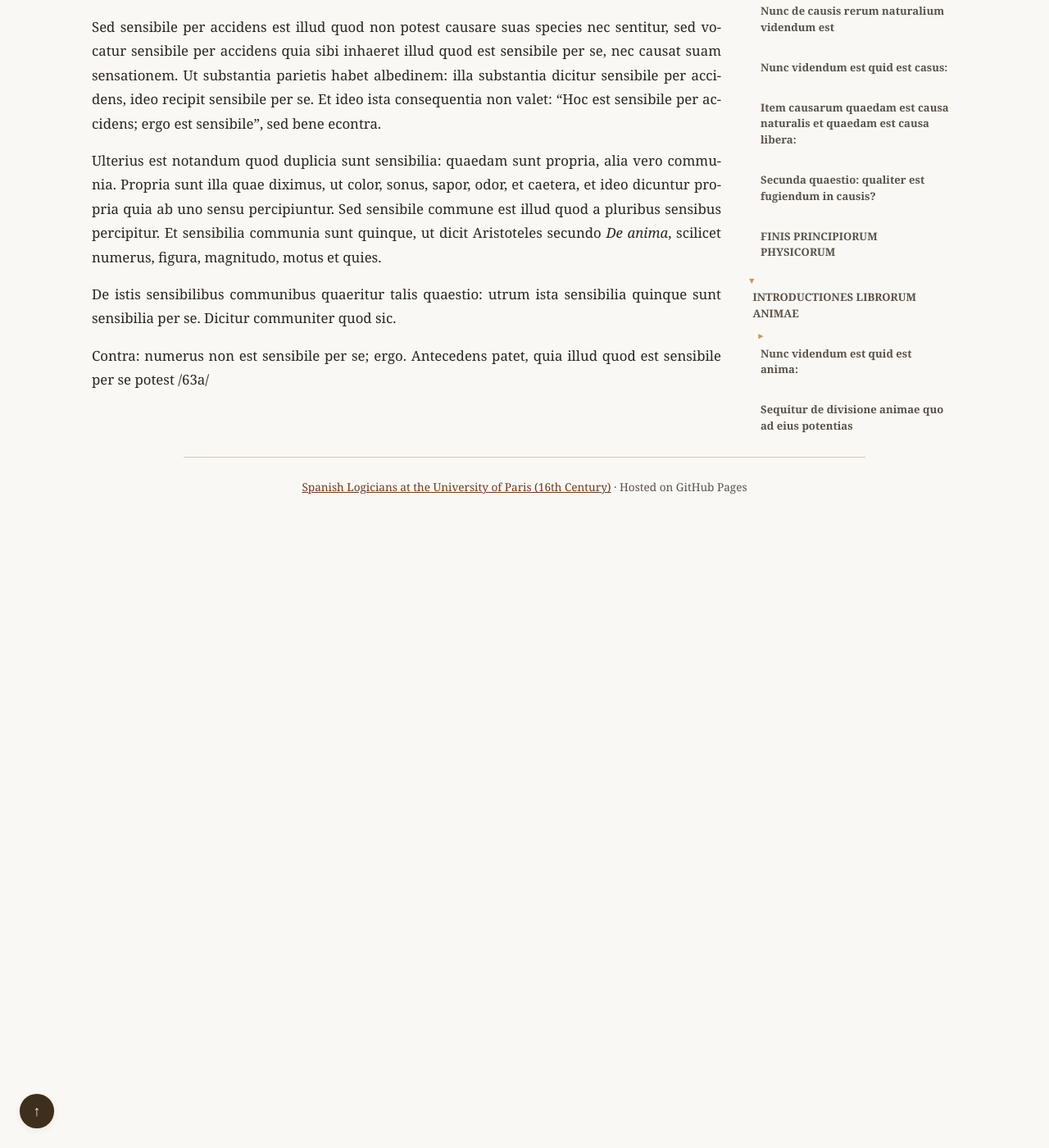
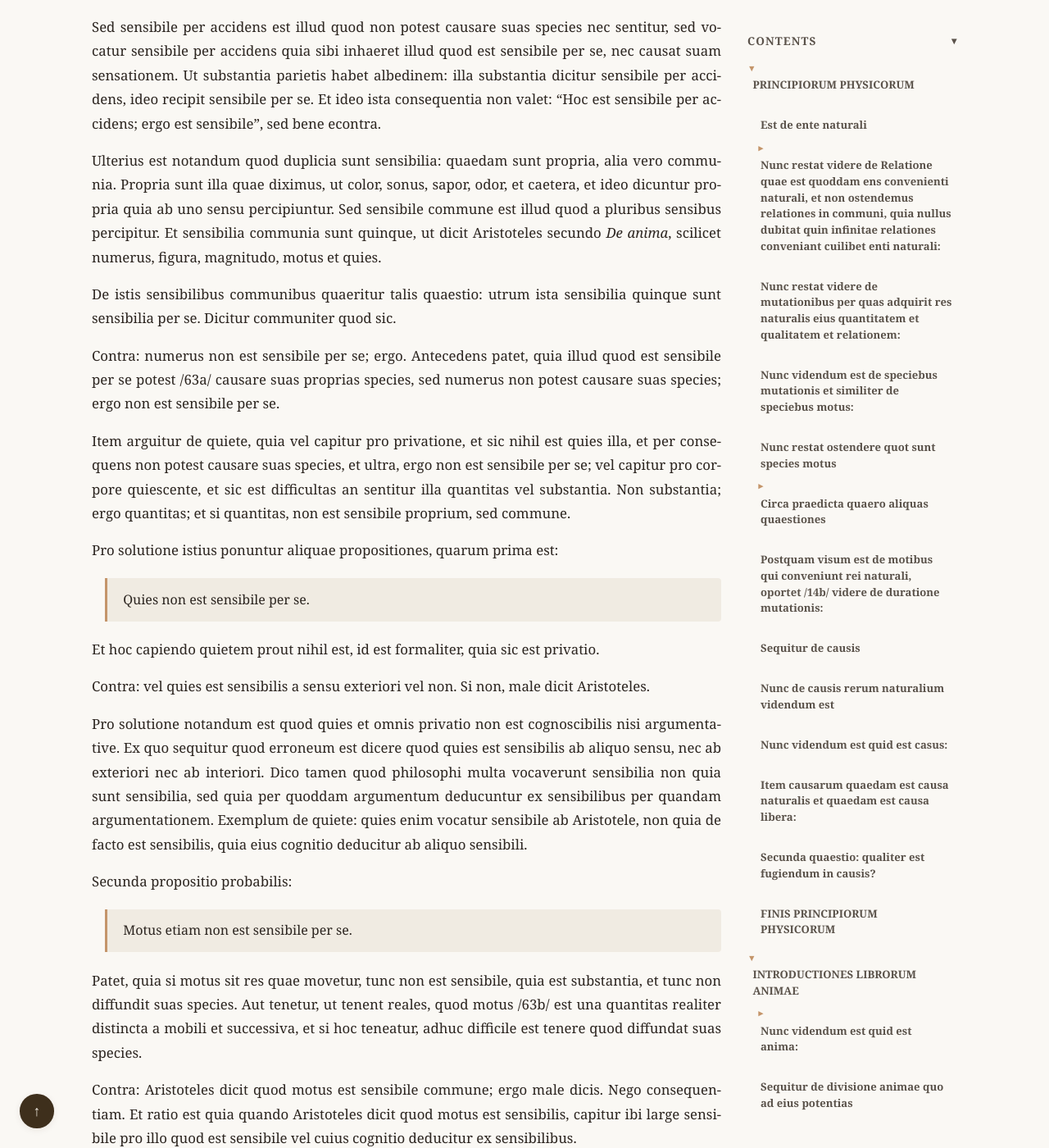
Before and after one commit to JoseBalado/Spanish-Logicians-at-the-University-of-Paris, a Jekyll site: the page built from philosophers/Jeronimo-Pardo/Principiorum-Phisicorum-et-Introductiones-Librorum-Animae.md, in a window 1280 px wide and 1400 px high, scrolled down 77273 px. Shown: the whole window at 82% size. Built offline with Jekyll 4.4.1, drawn with Linux system fonts in a browser that asks for light colours; before the commit the page ends 77903 px from its top, so only the background shows below that; some of the changed text lies outside the part shown.

Commit message:
Pardo, De anima, page 63

```diff
--- a/philosophers/Jeronimo-Pardo/Principiorum-Phisicorum-et-Introductiones-Librorum-Animae.md
+++ b/philosophers/Jeronimo-Pardo/Principiorum-Phisicorum-et-Introductiones-Librorum-Animae.md
@@ -1435,7 +1435,45 @@ Ulterius est notandum quod duplicia sunt sensibilia: quaedam sunt propria, alia
 
 De istis sensibilibus communibus quaeritur talis quaestio: utrum ista sensibilia quinque sunt sensibilia per se. Dicitur communiter quod sic.
 
-Contra: numerus non est sensibile per se; ergo. Antecedens patet, quia illud quod est sensibile per se potest /63a/
+Contra: numerus non est sensibile per se; ergo. Antecedens patet, quia illud quod est sensibile per se potest /63a/ causare suas proprias species, sed numerus non potest causare suas species; ergo non est sensibile per se.
+
+Item arguitur de quiete, quia vel capitur pro privatione, et sic nihil est quies illa, et per consequens non potest causare suas species, et ultra, ergo non est sensibile per se; vel capitur pro corpore quiescente, et sic est difficultas an sentitur illa quantitas vel substantia. Non substantia; ergo quantitas; et si quantitas, non est sensibile proprium, sed commune.
+
+Pro solutione istius ponuntur aliquae propositiones, quarum prima est:
+
+> Quies non est sensibile per se.
+
+Et hoc capiendo quietem prout nihil est, id est formaliter, quia sic est privatio.
+
+Contra: vel quies est sensibilis a sensu exteriori vel non. Si non, male dicit Aristoteles.
+
+Pro solutione notandum est quod quies et omnis privatio non est cognoscibilis nisi argumentative. Ex quo sequitur quod erroneum est dicere quod quies est sensibilis ab aliquo sensu, nec ab exteriori nec ab interiori. Dico tamen quod philosophi multa vocaverunt sensibilia non quia sunt sensibilia, sed quia per quoddam argumentum deducuntur ex sensibilibus per quandam argumentationem. Exemplum de quiete: quies enim vocatur sensibile ab Aristotele, non quia de facto est sensibilis, quia eius cognitio deducitur ab aliquo sensibili.
+
+Secunda propositio probabilis:
+
+> Motus etiam non est sensibile per se.
+
+Patet, quia si motus sit res quae movetur, tunc non est sensibile, quia est substantia, et tunc non diffundit suas species. Aut tenetur, ut tenent reales, quod motus /63b/ est una quantitas realiter distincta a mobili et successiva, et si hoc teneatur, adhuc difficile est tenere quod diffundat suas species.
+
+Contra: Aristoteles dicit quod motus est sensibile commune; ergo male dicis. Nego consequentiam. Et ratio est quia quando Aristoteles dicit quod motus est sensibilis, capitur ibi large sensibile pro illo quod est sensibile vel cuius cognitio deducitur ex sensibilibus.
+
+Tertia propositio:
+
+> Difficile est salvare quod numerus sit sensibile a sensu exteriori.
+
+Et ideo est quia difficile est salvare quod numerus effundit suas species. Et simile argumentum potest fieri sicut de aliis, et similiter datur solutio sicut prius. Et dico quod phantasia vel intellectus cognoscit numerum.
+
+Quarta propositio:
+
+> Difficile est salvare quod figura sit unum sensibile per se a sensu exteriori.
+
+Et ideo est quia si teneatur quod figura est unus respectus, puta ordo partium ad partes loci, difficile est quod diffundat suas species. Et si sit res figurata, tunc certius est quod non causat suas species, quia est substantia.
+
+Quinta propositio:
+
+> Probabile est defendere, ut dicit Scotus, quod quantitas seu magnitudo est unum sensibile per se a sensu exteriori.
+
+Contra: nihil est sensibile per se nisi possit causare suas species; sed quantitas non potest producere qualitatem; ergo non potest producere suas species. Patet minor, quoniam imperfectius non potest producere perfectius; sed quantitas est imperfectior qualitate; ergo quantitas non potest producere qualitatem, et per consequens nec suas /64a/
 
 <!--
 ## Apparatus Criticus Reference
```
